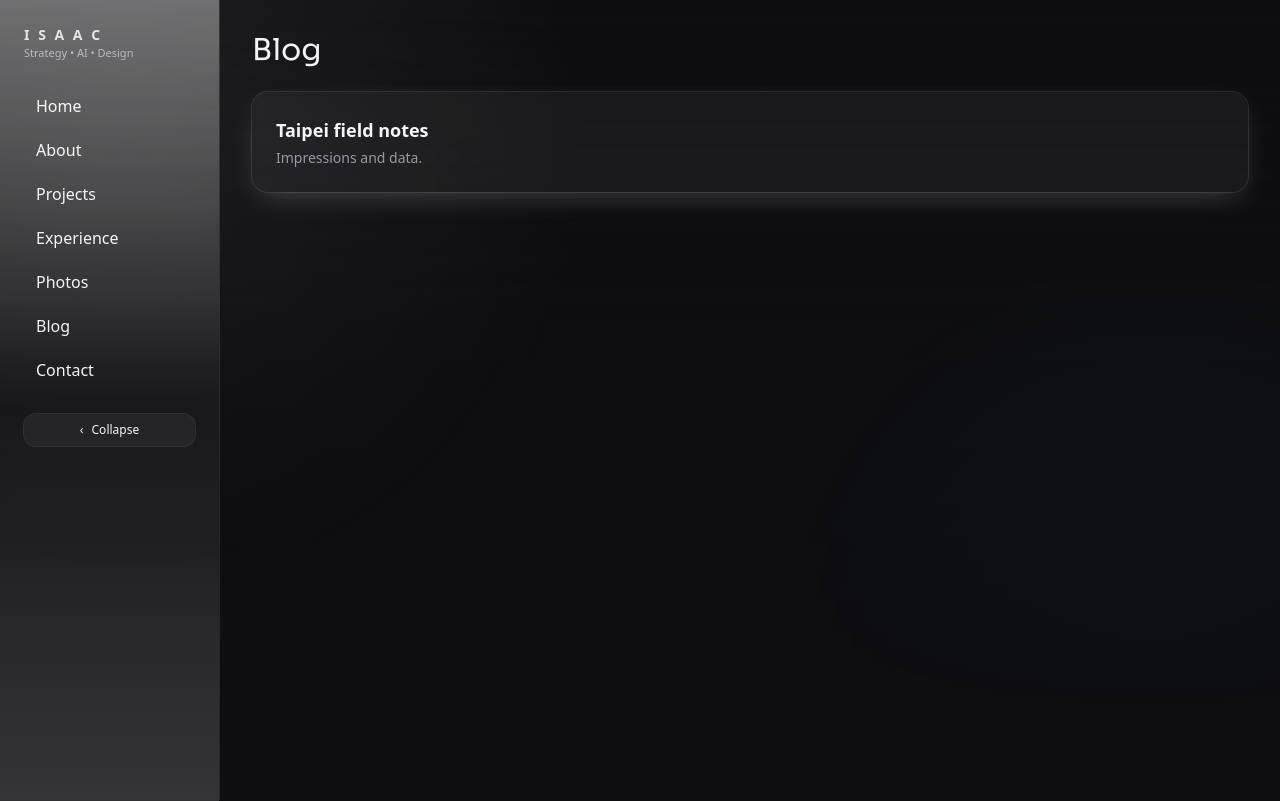
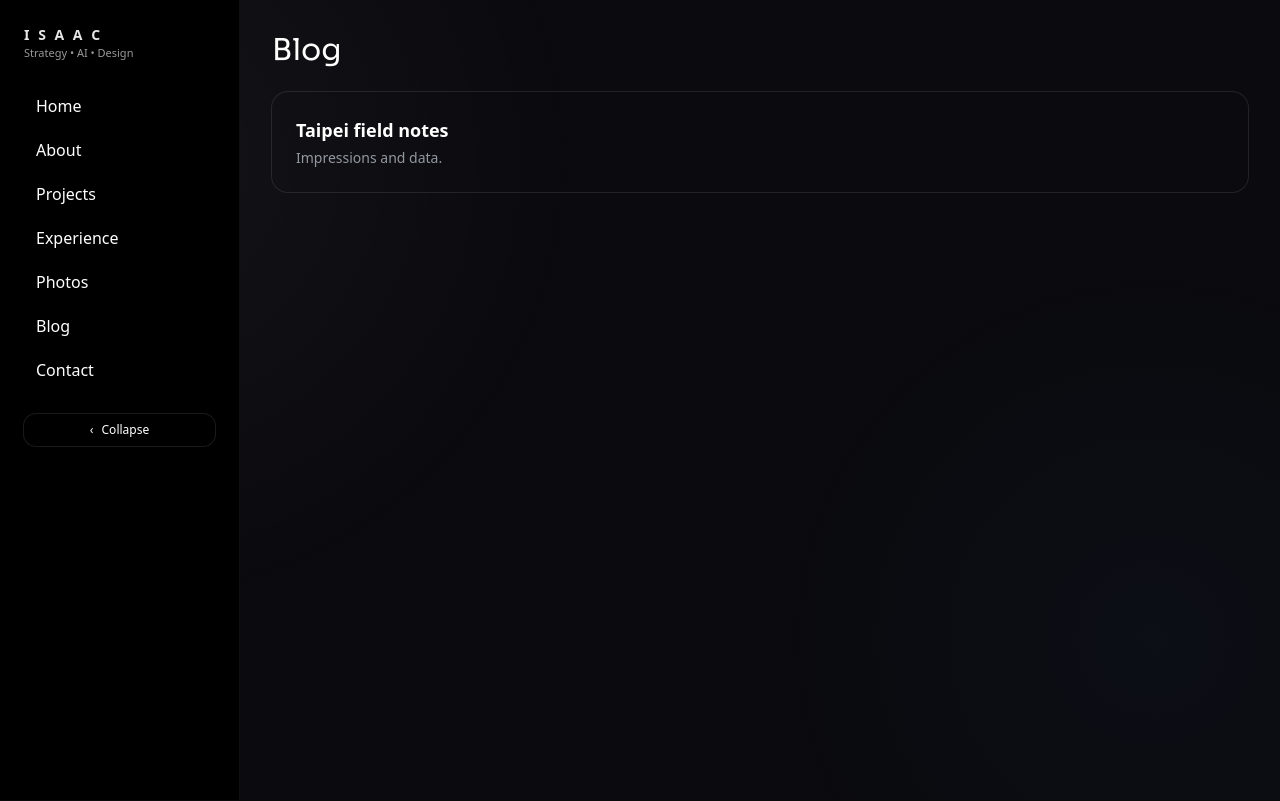
Before and after one commit to isaaciseiler-beep/finalwebsite, a Next.js app: page /blog in a window 1280 px wide. Built offline with nearby package versions, Linux system fonts and the light colour scheme.

Commit message:
Update globals.css

```diff
--- a/app/globals.css
+++ b/app/globals.css
@@ -2,53 +2,51 @@
 @tailwind components;
 @tailwind utilities;
 
-/* Theme */
+
+/* Theme: deep black canvas, white accent */
 :root{
-  --bg: 240 10% 6%;
-  --fg: 210 20% 96%;
-  --muted: 240 6% 62%;
-  --accent: 0 0% 100%;         /* accent is white */
-  --accent-fg: 240 10% 6%;     /* dark text on white accent */
+--bg: 230 15% 5%; /* near-black */
+--fg: 0 0% 100%; /* white */
+--muted: 220 6% 60%;
+--accent: 0 0% 100%;
+--accent-fg: 230 15% 5%;
 }
 
-/* Layout */
+
 html,body{height:100%}
-body{ @apply bg-bg text-fg antialiased selection:bg-accent/20 selection:text-fg; }
+body{ @apply bg-[hsl(var(--bg))] text-[hsl(var(--fg))] antialiased; }
 
-/* grid with collapsible nav */
-.app-shell{ display:grid; grid-template-columns: var(--nav, 220px) 1fr; min-height:100vh; }
-body[data-nav="mini"] .app-shell{ grid-template-columns: 80px 1fr; }
-@media (max-width: 960px){
-  .app-shell{ grid-template-columns: 1fr; }
-  .sidebar{ position:sticky; top:0; z-index:40; }
+
+/* Shell: collapsible left rail */
+.app-shell{ display:grid; grid-template-columns: var(--nav, 240px) 1fr; min-height:100vh; }
+body[data-nav="mini"] .app-shell{ grid-template-columns: 72px 1fr; }
+@media (max-width: 960px){ .app-shell{ grid-template-columns: 1fr; } }
+
+
+/* Backdrop: ultra subtle only */
+.gradient-grid{ position:fixed; inset:0; pointer-events:none; background:
+radial-gradient(60vw 60vw at 10% 20%, hsl(0 0% 100% / 0.04), transparent 60%),
+radial-gradient(50vw 50vw at 90% 80%, hsl(210 100% 60% / 0.03), transparent 60%);
 }
 
-/* gradient backdrop */
-.gradient-grid{ position:fixed; inset:0; pointer-events:none; background:
-  radial-gradient(60vw 60vw at 10% 20%, hsl(var(--accent)/0.08), transparent 60%),
-  radial-gradient(50vw 50vw at 90% 80%, hsl(200 100% 60% / 0.08), transparent 60%),
-  linear-gradient(to bottom, hsl(var(--bg)), transparent 40%);
-  mask-image: linear-gradient(to bottom, black, transparent 90%);
-}
 
-/* cards and buttons */
-.card{ @apply rounded-2xl bg-white/5 ring-1 ring-white/10 backdrop-blur-sm shadow-[0_10px_30px_-10px_rgba(255,255,255,0.25)]; }
-.btn{ @apply inline-flex items-center gap-2 px-4 py-2 rounded-xl transition-transform will-change-transform;}
-.btn-primary{ @apply bg-white text-[color:var(--accent-fg)] ring-1 ring-white/20; }
-.btn-ghost{ @apply bg-white/5 ring-1 ring-white/10; }
+/* Components: no drop shadows, just glass‑thin borders */
+.card{ @apply rounded-2xl bg-white/0 ring-1 ring-white/10; }
+.btn{ @apply inline-flex items-center gap-2 px-4 py-2 rounded-xl transition-[transform,background-color,opacity] duration-200; }
+.btn-primary{ @apply bg-[hsl(var(--accent))] text-[hsl(var(--accent-fg))] ring-1 ring-white/20; }
+.btn-ghost{ @apply bg-white/0 ring-1 ring-white/10; }
+.btn:hover{ transform: translateY(-2px); }
 
-/* sidebar visuals */
-.sidebar-surface{
-  position: relative;
-  background: linear-gradient(180deg, rgba(255,255,255,0.05), rgba(255,255,255,0.02));
-  border-right: 1px solid rgba(255,255,255,0.08);
-}
-.sidebar-surface::before{
-  content:""; position:absolute; inset:-1px 0 -1px -1px; pointer-events:none;
-  background: linear-gradient(180deg, rgba(255,255,255,0.35), transparent 50%, rgba(255,255,255,0.15));
-  mask: linear-gradient(#000, #000) content-box, linear-gradient(#000,#000);
-  padding:1px; border-right:1px solid transparent;
-}
 
-/* collapsed labels */
+/* Sidebar surface: pure black with hairline dividers */
+.sidebar-surface{ background:#000; border-right:1px solid rgba(255,255,255,0.06); }
+
+
+/* Collapse state: hide labels, keep logo badge visible */
 body[data-nav="mini"] .nav-label{ display:none; }
+body[data-nav="mini"] .logo-word{ display:none; }
+body[data-nav="mini"] .logo-badge{ display:inline-flex; }
+
+
+/* Links */
+.a-link{ @apply underline underline-offset-4 decoration-white/30 hover:decoration-white; }
```
